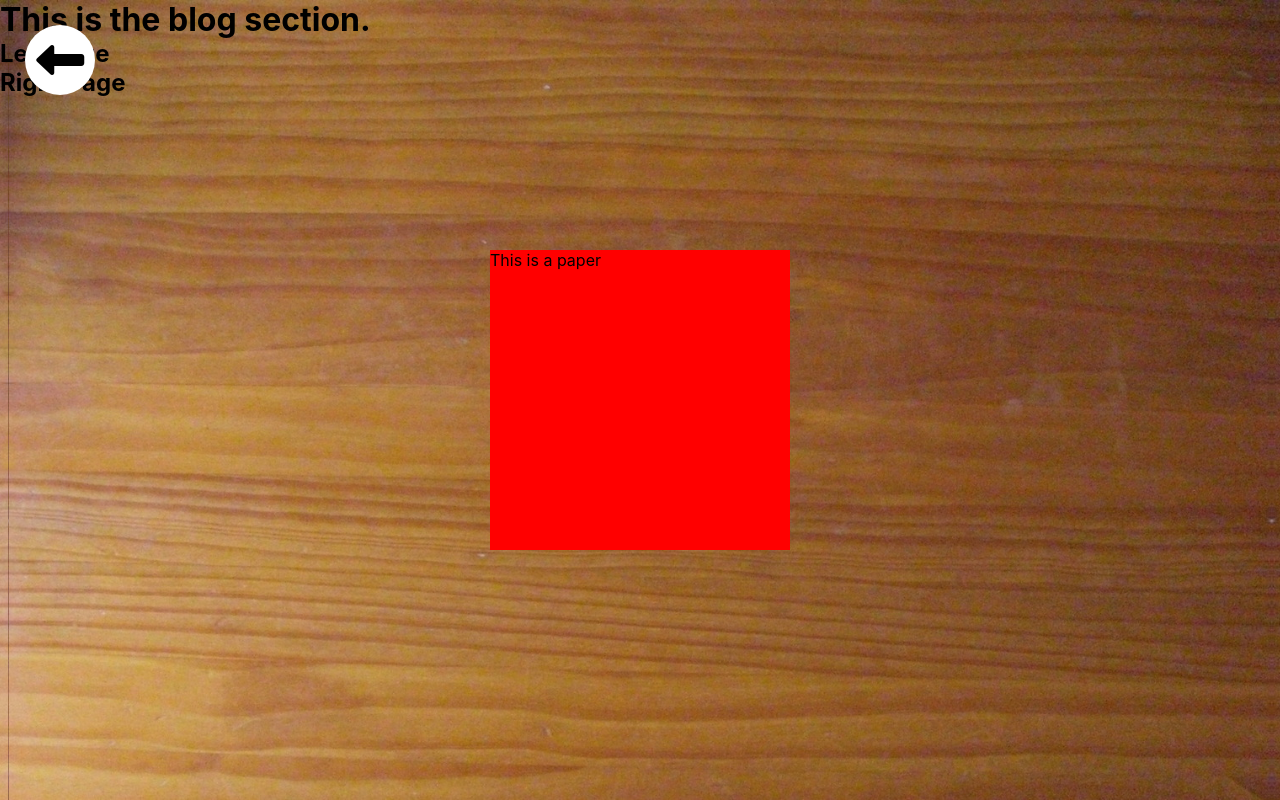
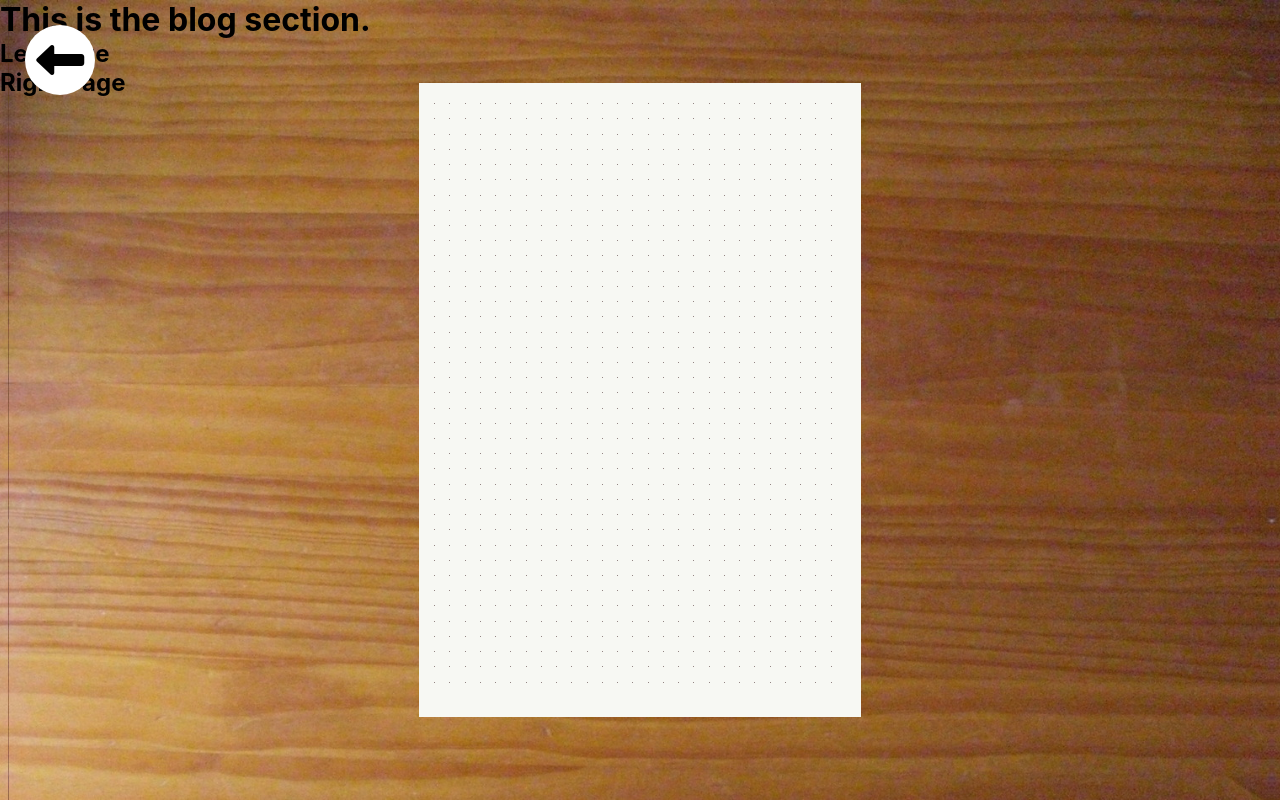
Before and after one commit to sotobry/personal-website-2, a React (Create React App) app in the folder my-app/: page /blog in a window 1280 px wide. Built offline with nearby package versions, Linux system fonts and the light colour scheme.

Commit message:
Styles a page to be like the bullet journal page with a grid of dots.

```diff
--- a/my-app/src/components/BulletJournalPaper.js
+++ b/my-app/src/components/BulletJournalPaper.js
@@ -2,18 +2,53 @@ import React from 'react';
 import styled from 'styled-components';
 
 const PaperSC = styled.div`
-	width: 300px;
-	height: 300px;
-	background-color: red;
+	width: ${({ scale }) => scale * 5.75}in;
+	height: ${ ({ scale }) => scale * 8.25}in;
+	background-color: #f7f8f3;
 	position: absolute;
 	top: 0;
 	bottom: 0;
 	right: 0;
 	left: 0;
 	margin: auto auto;
+	display: grid;
+
+	grid-template-columns: repeat(27, 1fr);
+	grid-template-rows: repeat(39, 1fr);
+	padding: 20px 15px;
 `;
 
+const DotSC = styled.div`
+	width: 1px;
+	height: 1px;
+	border-radius: 50%;
+	background-color: #746060;
+	grid-row: 0 -1;
+	display: inline-block;
+	grid-column: 0 -1;
+`;
+
+const Row = () => <>
+	<DotSC /><DotSC /><DotSC /><DotSC /><DotSC />
+	<DotSC /><DotSC /><DotSC /><DotSC /><DotSC />
+	<DotSC /><DotSC /><DotSC /><DotSC /><DotSC />
+	<DotSC /><DotSC /><DotSC /><DotSC /><DotSC />
+	<DotSC /><DotSC /><DotSC /><DotSC /><DotSC />
+	<DotSC /><DotSC />
+</>
 const BulletJournalPaper = () =>
-	<PaperSC>This is a paper</PaperSC>;
+	<PaperSC scale={0.8}>
+		<Row /><Row /><Row /><Row /><Row />
+		<Row /><Row /><Row /><Row /><Row />
+		<Row /><Row /><Row />
+
+		<Row /><Row /><Row /><Row /><Row />
+		<Row /><Row /><Row /><Row /><Row />
+		<Row /><Row /><Row />
+
+		<Row /><Row /><Row /><Row /><Row />
+		<Row /><Row /><Row /><Row /><Row />
+		<Row /><Row /><Row />
+	</PaperSC >;
 
 export { BulletJournalPaper }
```
